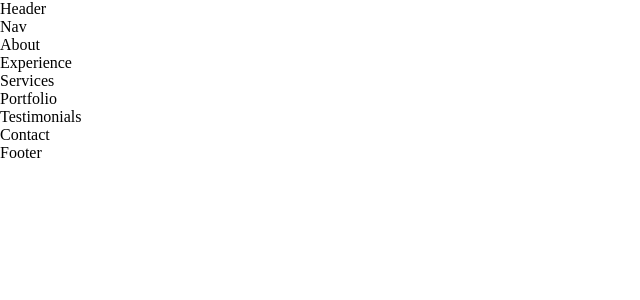
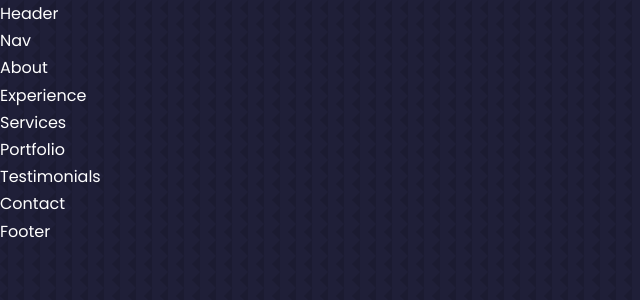
Before and after one commit to TOUFIK-Taha98/portfolio, a React (Create React App) app: page / in a window 1280 px wide. Shown: the top 300 px of the page, without its empty margins (0-640 px from the left). Built offline with nearby package versions, Linux system fonts and the light colour scheme.

Commit message:
Applying style to the body

```diff
--- a/src/index.css
+++ b/src/index.css
@@ -1,3 +1,5 @@
+@import url('https://fonts.googleapis.com/css2?family=Poppins:wght@300;400;500;600&display=swap');
+
 *{
     margin:0;
     padding: 0;
@@ -15,4 +17,24 @@
     --color-primary-variant: rgba(77, 181, 255, 0.4);
     --color-white: #fff;
     --color-light: rgba(255, 255, 255, 0.6);
+
+    --container-width-lg: 75%;
+    --container-width-md: 86%;
+    --container-width-sm: 90%;
 }
+
+html{
+    scroll-behavior: smooth;
+}
+
+::-webkit-scrollbar{
+    display: none;
+}
+
+body{
+    font-family: 'Poppins', sans-serif;
+    background: var(--color-bg);
+    color: var(--color-white);
+    line-height: 1.7;
+    background-image: url(../src/assets/bg-texture.png);
+}
```
